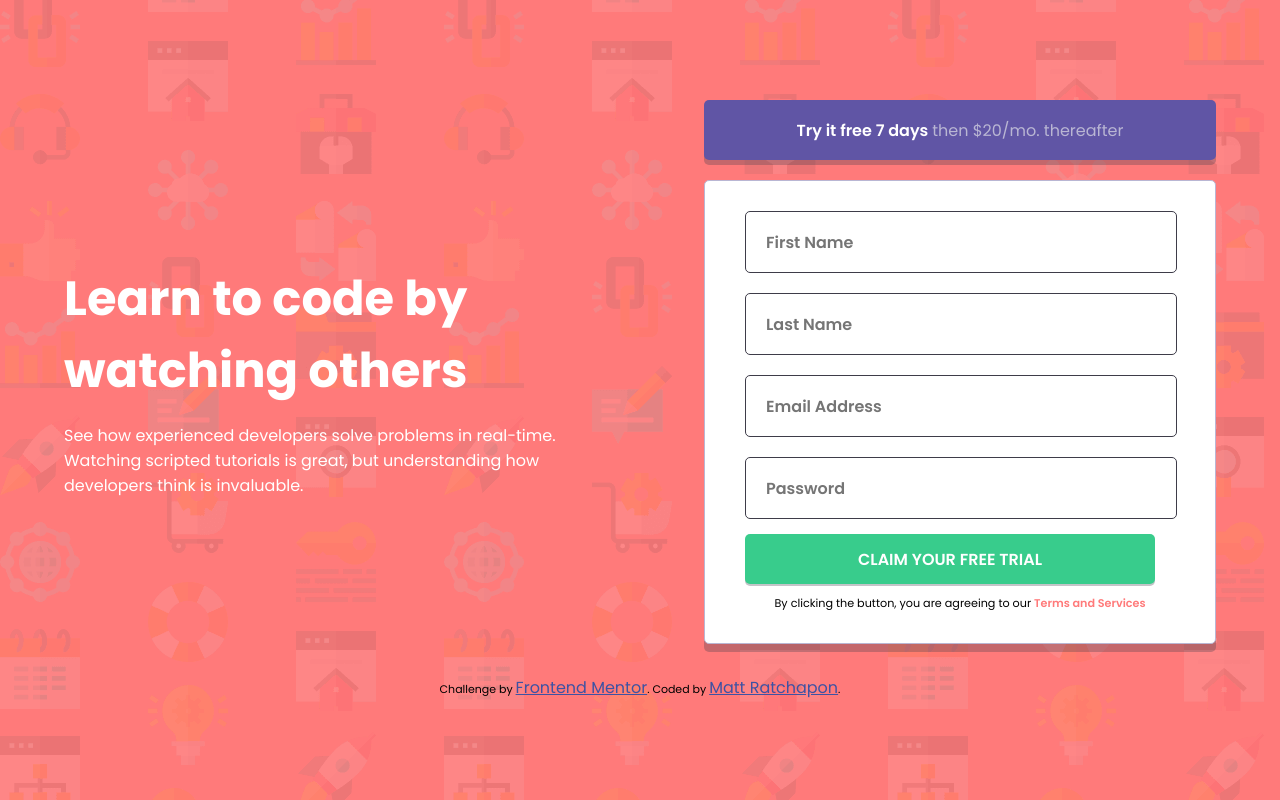
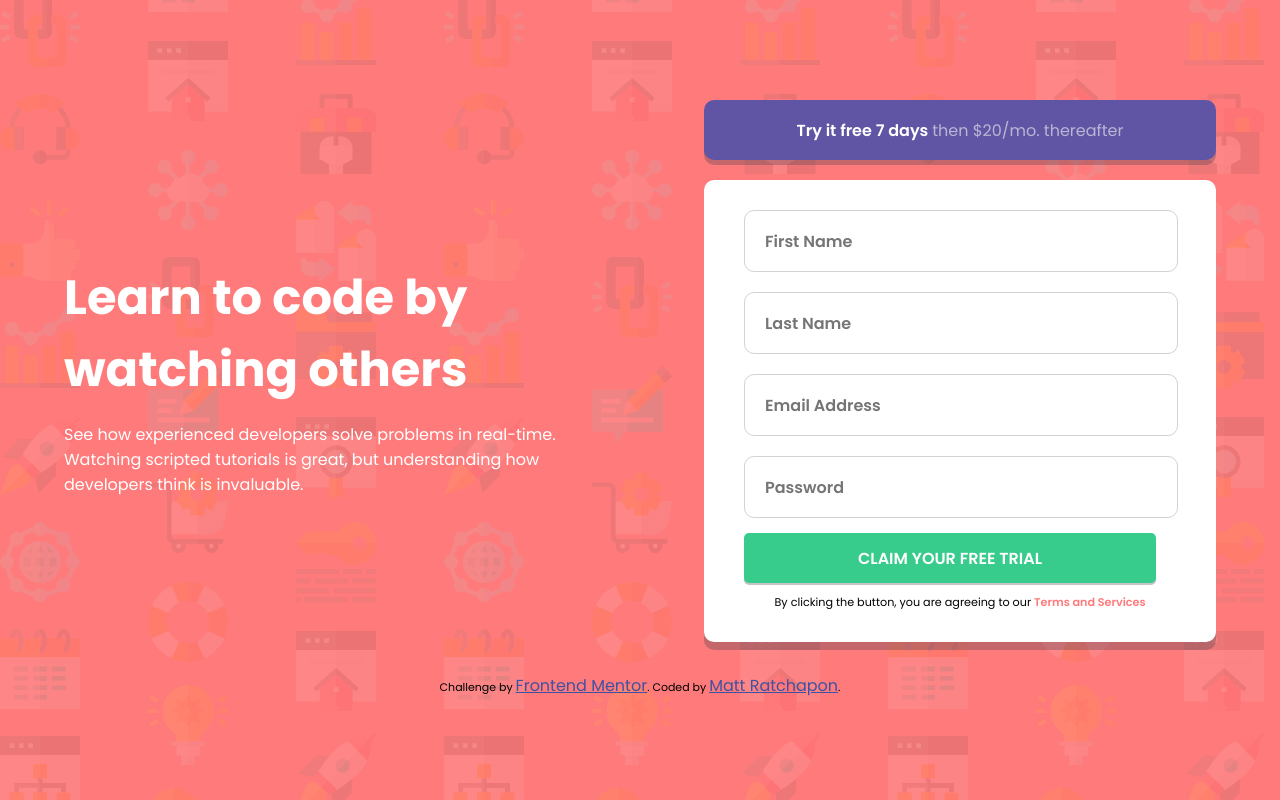
Before and after one commit to bbenbboy/9.-intro-component-with-signup-form-master, a plain HTML site: page index.html in a window 1280 px wide. Drawn offline with Linux system fonts and the light colour scheme.

Commit message:
changed color

```diff
--- a/style.css
+++ b/style.css
@@ -53,7 +53,7 @@ body {
   display: flex;
   align-items: center;
   justify-content: center;
-  border-radius: 5px;
+  border-radius: 10px;
   margin-bottom: 20px;
   -webkit-box-shadow: 0px 5px 0px 0px rgba(62, 60, 73, 0.3);
   -moz-box-shadow: 0px 5px 0px 0px rgba(62, 60, 73, 0.3);
@@ -68,8 +68,8 @@ body {
   font-weight: 600;
 }
 .form-container {
-  border: 1px solid var(--GrayishBlue);
-  border-radius: 5px;
+  /* border: 1px solid var(--GrayishBlue); */
+  border-radius: 10px;
   padding: 20px 40px 20px 40px;
   background-color: white;
   -webkit-box-shadow: 0px 8px 0px 0px rgba(62, 60, 73, 0.3);
@@ -84,10 +84,10 @@ body {
   width: 100%;
   height: 60px;
   margin: 10px 0;
-  border-radius: 5px;
-  border-color: var(--GrayishBlue);
+  border-radius: 10px;
+
   border: 0.5px solid;
-  color: var(--DarkBlue);
+  color: lightgray;
   font-weight: 600;
 }
 form {
```
